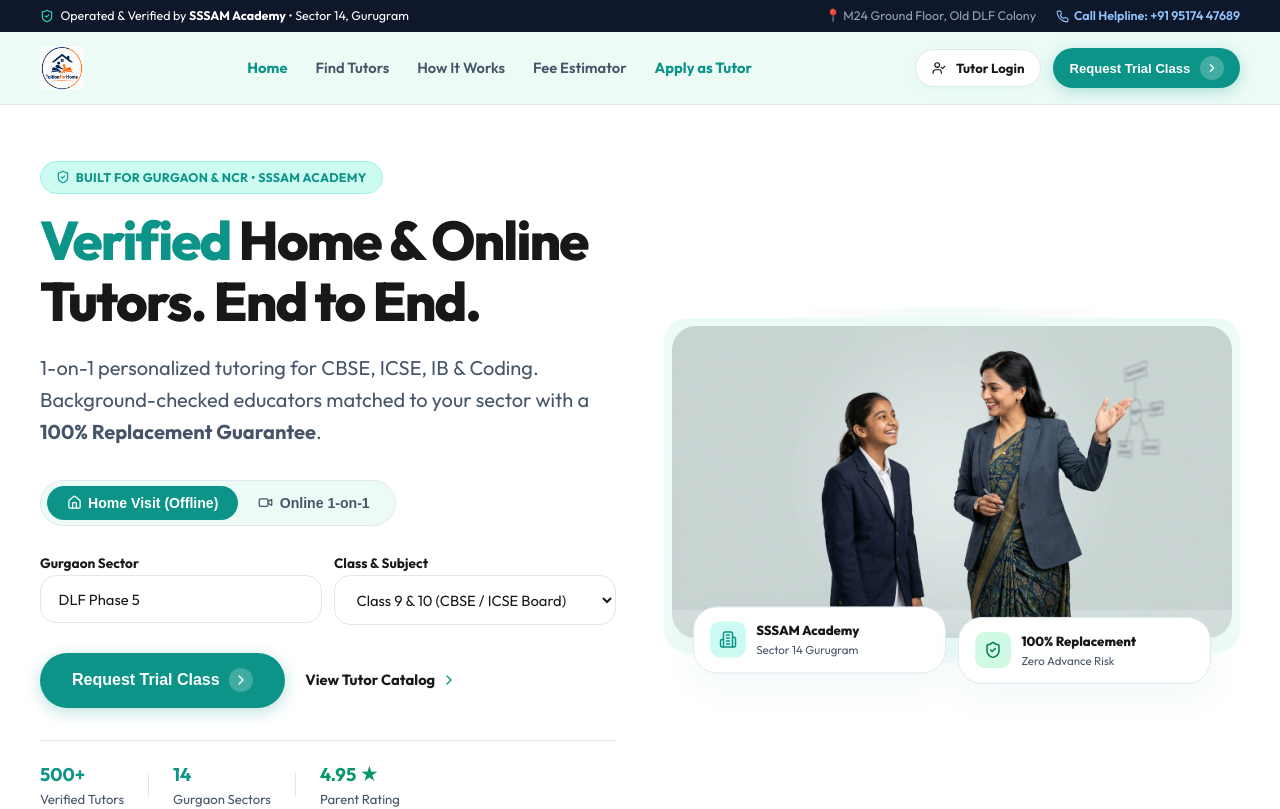
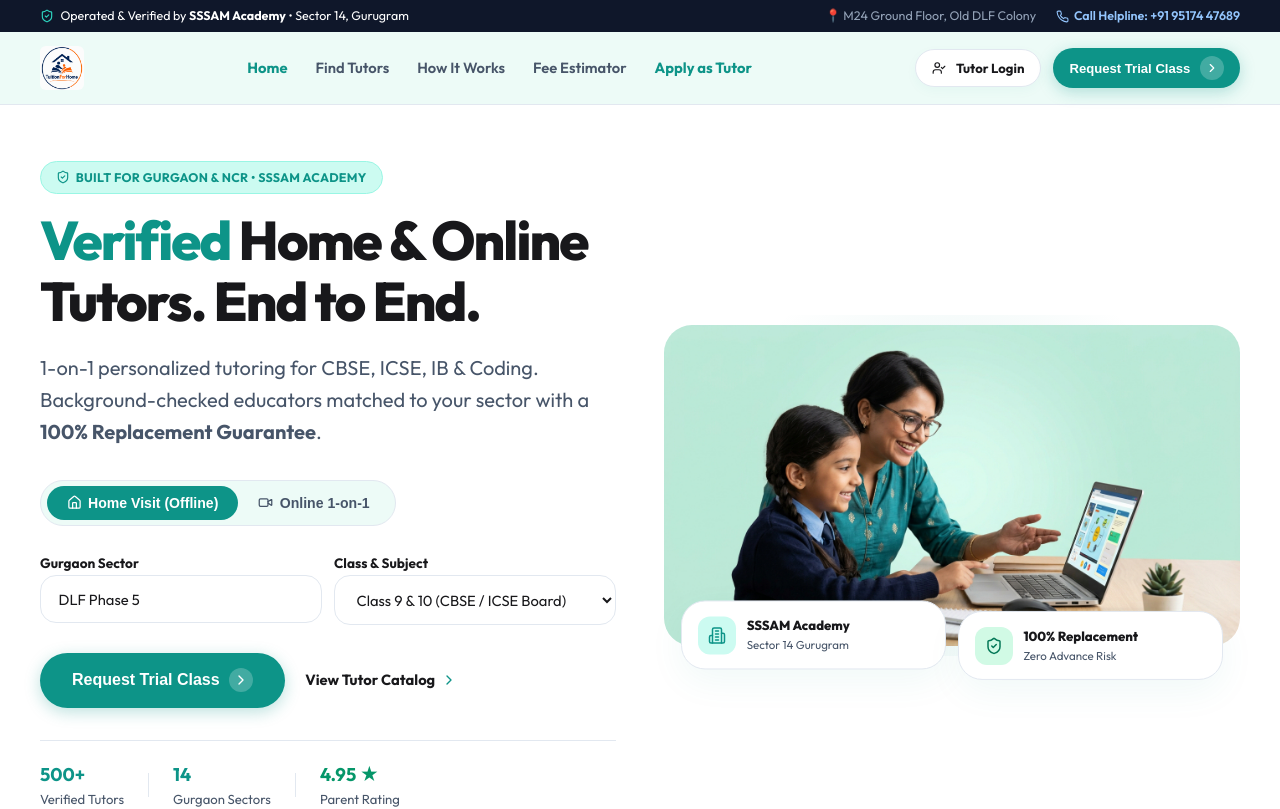
Before and after one commit to Sudhirkr85/tuition4home, a Next.js app: page / in a window 1280 px wide. Shown: the top 809 px of the page. Built offline with nearby package versions, Linux system fonts and the light colour scheme.

Commit message:
feat: add authentic Indian female teacher and girl student Hero cutout with zero rectangle box and SVG organic scribble loops

```diff
--- a/src/app/page.tsx
+++ b/src/app/page.tsx
@@ -253,38 +253,79 @@
                 </div>
               </div>
 
-              {/* Right Column: Hero Teacher Cutout & Floating Feature Cards (Screenshot 1 Style) */}
+              {/* Right Column: Hero Teacher Cutout & Figma Scribble Background Accent */}
               <div style={{ position: 'relative' }}>
+                {/* SVG Organic Scribble Pattern Accent (Figma Screenshot 1 Style) */}
+                <svg
+                  style={{
+                    position: 'absolute',
+                    top: '-15%',
+                    right: '-10%',
+                    width: '120%',
+                    height: '130%',
+                    pointerEvents: 'none',
+                    opacity: 0.35,
+                    zIndex: 0,
+                  }}
+                  viewBox="0 0 500 500"
+                  fill="none"
+                  xmlns="http://www.w3.org/2000/svg"
+                >
+                  <path
+                    d="M80,220 C120,80 320,60 420,180 C500,280 360,450 180,400 C60,350 40,160 160,100 C280,40 460,130 430,300 C400,460 180,420 100,280"
+                    stroke="#0D9488"
+                    strokeWidth="1.5"
+                    strokeDasharray="5 5"
+                  />
+                  <path
+                    d="M140,180 C190,70 360,100 400,220 C430,340 260,420 160,360 C80,300 120,130 240,120 C360,110 420,220 360,340"
+                    stroke="#64748B"
+                    strokeWidth="1.2"
+                  />
+                </svg>
+
                 {/* Pulsing Background Aura */}
                 <div style={{
                   position: 'absolute',
                   inset: '-10px',
                   borderRadius: '32px',
-                  background: 'radial-gradient(circle, rgba(13, 148, 136, 0.15) 0%, transparent 70%)',
+                  background: 'radial-gradient(circle, rgba(13, 148, 136, 0.12) 0%, transparent 70%)',
                   pointerEvents: 'none',
+                  zIndex: 1,
                 }} />
 
-                <div className="apple-card" style={{ padding: '0.5rem', backgroundColor: 'var(--bg-app)', border: 'none', boxShadow: 'none', position: 'relative' }}>
+                {/* Seamless Cutout Image Placement (Figma Screenshot 1 Style - Zero Rectangle Box) */}
+                <div style={{ position: 'relative', zIndex: 2 }}>
                   {/* eslint-disable-next-line @next/next/no-img-element */}
                   <img
-                    src="/hero_tutor_student_cutout.jpg"
-                    alt="Verified Home Tutor in Gurgaon"
-                    style={{ width: '100%', borderRadius: '24px', objectFit: 'cover' }}
+                    src="/hero_indian_girl_tutor_cutout.jpg"
+                    alt="Verified Indian Female Home Tutor and Girl Student in Gurgaon"
+                    style={{
+                      width: '100%',
+                      borderRadius: '28px',
+                      objectFit: 'cover',
+                      display: 'block',
+                      mixBlendMode: 'multiply',
+                      boxShadow: 'none',
+                    }}
                   />
                 </div>
 
-                {/* Bottom Floating Feature Cards with Floating Animation */}
+
+
+                {/* Bottom Floating Feature Cards (Screenshot 1 Style) */}
                 <div style={{
                   position: 'absolute',
-                  bottom: '-25px',
-                  left: '5%',
-                  right: '5%',
+                  bottom: '-28px',
+                  left: '3%',
+                  right: '3%',
                   display: 'grid',
                   gridTemplateColumns: '1fr 1fr',
                   gap: '0.75rem',
+                  zIndex: 3,
                 }}>
-                  <div className="apple-card float-card-1" style={{ padding: '0.85rem 1rem', display: 'flex', alignItems: 'center', gap: '0.65rem' }}>
-                    <div style={{ width: '36px', height: '36px', borderRadius: '10px', backgroundColor: 'var(--brand-teal-light)', color: 'var(--brand-teal)', display: 'flex', alignItems: 'center', justifyContent: 'center', flexShrink: 0 }}>
+                  <div className="apple-card float-card-1" style={{ padding: '0.9rem 1rem', display: 'flex', alignItems: 'center', gap: '0.65rem', backgroundColor: '#FFFFFF' }}>
+                    <div style={{ width: '38px', height: '38px', borderRadius: '12px', backgroundColor: 'var(--brand-teal-light)', color: 'var(--brand-teal)', display: 'flex', alignItems: 'center', justifyContent: 'center', flexShrink: 0 }}>
                       <Building2 size={18} />
                     </div>
                     <div>
@@ -293,8 +334,8 @@
                     </div>
                   </div>
 
-                  <div className="apple-card float-card-2" style={{ padding: '0.85rem 1rem', display: 'flex', alignItems: 'center', gap: '0.65rem' }}>
-                    <div style={{ width: '36px', height: '36px', borderRadius: '10px', backgroundColor: '#D1FAE5', color: '#047857', display: 'flex', alignItems: 'center', justifyContent: 'center', flexShrink: 0 }}>
+                  <div className="apple-card float-card-2" style={{ padding: '0.9rem 1rem', display: 'flex', alignItems: 'center', gap: '0.65rem', backgroundColor: '#FFFFFF' }}>
+                    <div style={{ width: '38px', height: '38px', borderRadius: '12px', backgroundColor: '#D1FAE5', color: '#047857', display: 'flex', alignItems: 'center', justifyContent: 'center', flexShrink: 0 }}>
                       <ShieldCheck size={18} />
                     </div>
                     <div>
@@ -304,6 +345,7 @@
                   </div>
                 </div>
               </div>
+
 
             </div>
           </div>
```
Also changed, not shown: public/hero_indian_girl_tutor_cutout.jpg (added).
